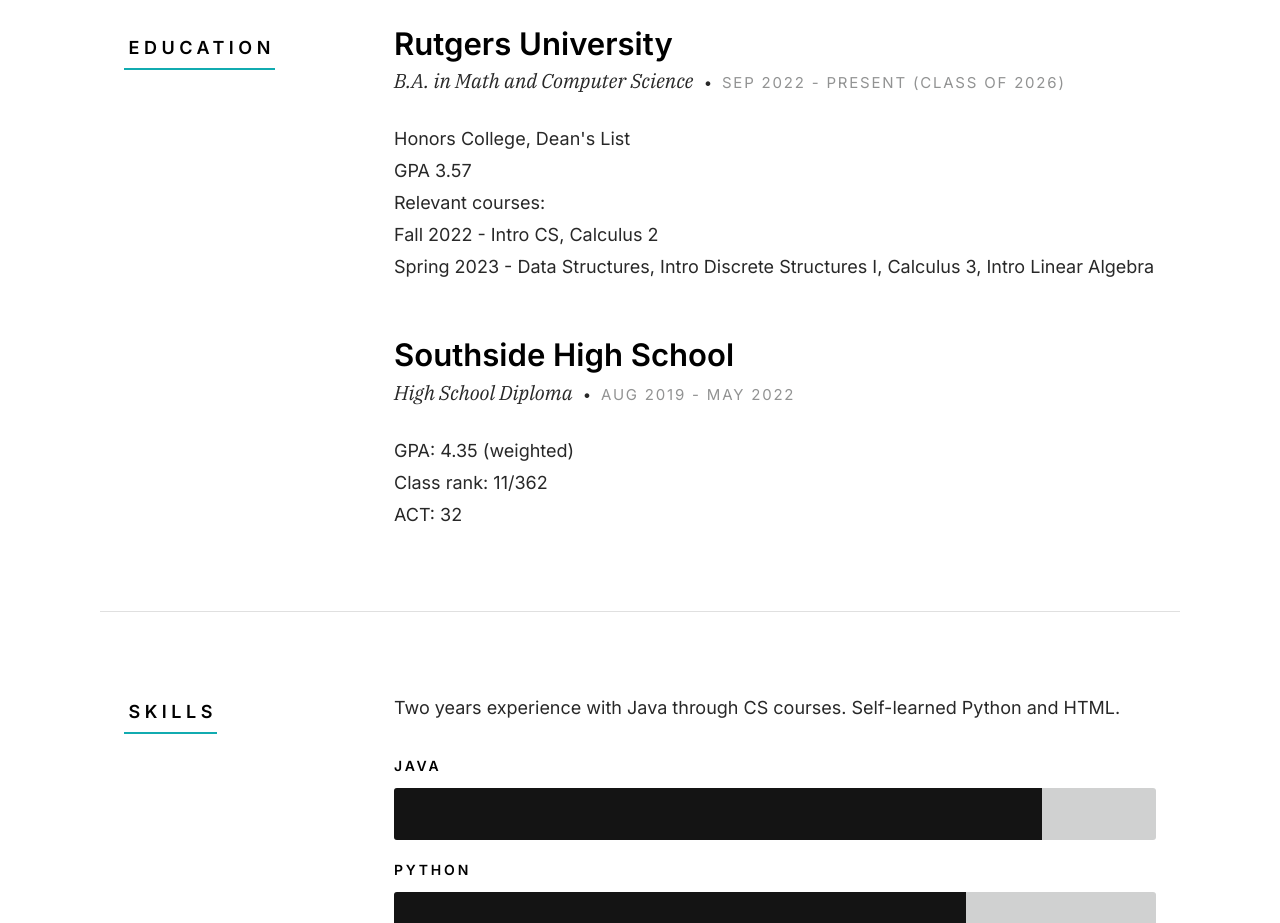
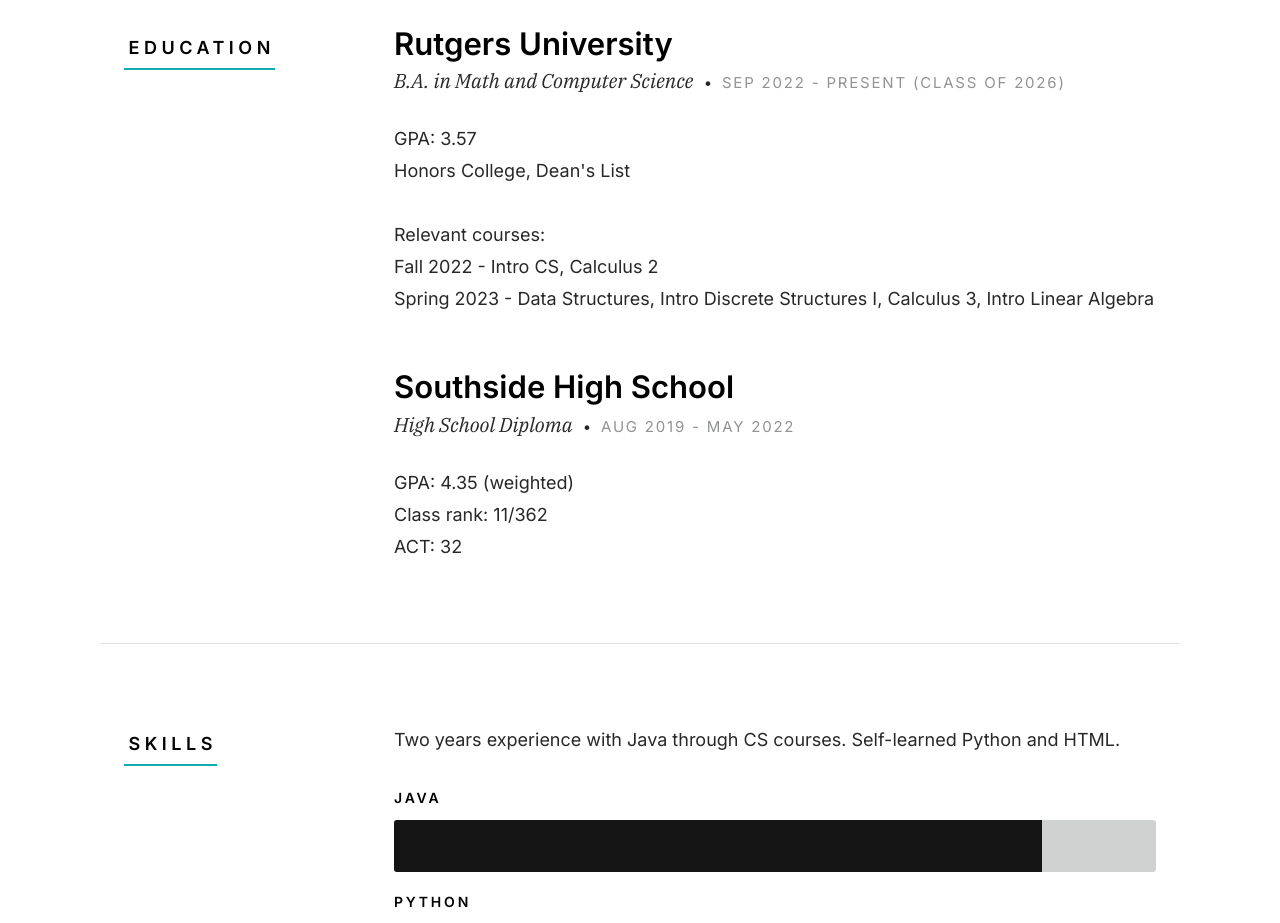
Before and after one commit to terrykn/terryknold, a plain HTML site: page index.html in a window 1280 px wide. Shown: the part 2780-3703 px from the top of the page. Drawn offline with Linux system fonts and the light colour scheme.

Commit message:
paragraph spacing

```diff
--- a/index.html
+++ b/index.html
@@ -244,8 +244,10 @@
                     </div>
 
                     <p>
+                    GPA: 3.57<br>
                     Honors College, Dean's List<br>
-                    GPA 3.57<br>
+                    </p>
+                    <p>
                     Relevant courses:<br>
                     Fall 2022 - Intro CS, Calculus 2<br>
                     Spring 2023 - Data Structures, Intro Discrete Structures I, Calculus 3, Intro Linear Algebra
```
